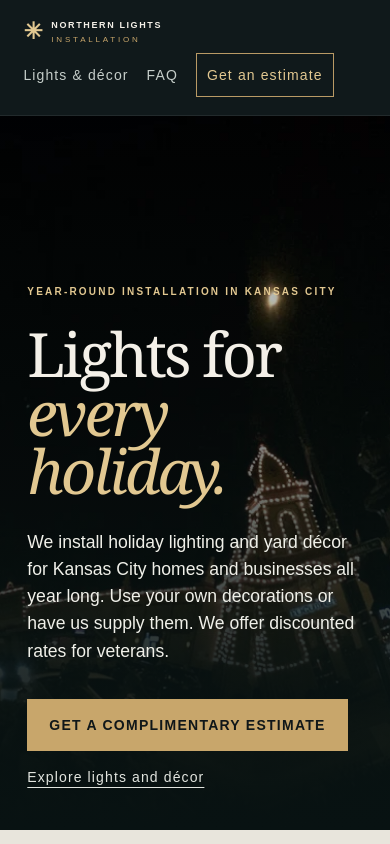
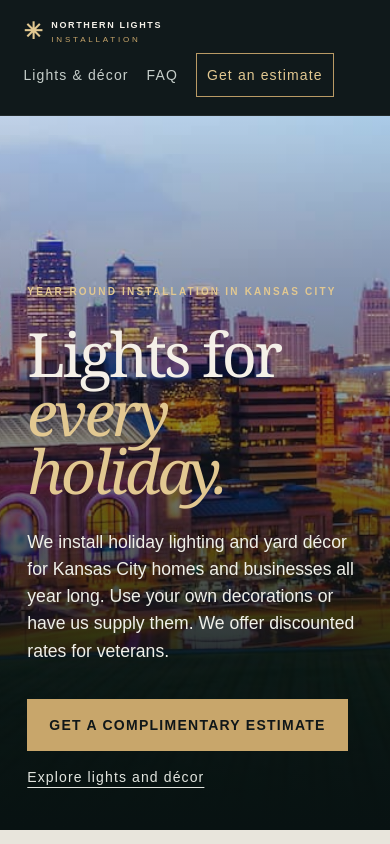
Before and after one commit to NLInstallation/northern-lights-installation, a Next.js app: page / in a window 390 px wide. Shown: the top 844 px of the page. Built offline with nearby package versions, Linux system fonts and the light colour scheme.

Commit message:
Use supplied Union Station and Kansas City skyline photo on homepage

```diff
--- a/app/globals.css
+++ b/app/globals.css
@@ -98,7 +98,7 @@ h1 em, h2 em { color: var(--gold-light); font-weight: 400; }
 }
 
 .hero { isolation:isolate; min-height:clamp(530px,77vh,820px); padding:80px 9%; background:#162624; }
-.hero-photo { position:absolute; inset:0; width:100%; height:100%; object-fit:cover; object-position:73% center; z-index:-2; }
+.hero-photo { position:absolute; inset:0; width:100%; height:100%; object-fit:cover; object-position:center 39%; z-index:-2; }
 .hero:before { opacity:1; z-index:-1; background:linear-gradient(90deg,rgba(6,16,17,.94),rgba(6,16,17,.76) 32%,rgba(6,16,17,.12) 73%),linear-gradient(0deg,rgba(6,16,17,.32),transparent 45%); }
 .hero-copy { color:#f0f0e9; font-size:1.1rem; line-height:1.55; max-width:380px; }
 .hero-actions .text-link { text-decoration:underline; text-underline-offset:.35em; }
@@ -131,7 +131,7 @@ h1 em, h2 em { color: var(--gold-light); font-weight: 400; }
   .site-header nav { justify-content:flex-start; gap:8px 18px; }
   .site-header nav a { display:inline-flex; align-items:center; min-height:44px; }
   .hero { min-height:610px; align-items:flex-end; padding:170px 7% 45px; }
-  .hero-photo { object-position:69% center; }
+  .hero-photo { object-position:32% center; }
   .hero:before { background:linear-gradient(0deg,#081212 0%,rgba(8,18,18,.87) 24%,rgba(8,18,18,.43) 60%,rgba(8,18,18,.06) 100%); }
   .hero-actions { gap:18px; }
   .service-grid { gap:36px; }
--- a/app/page.tsx
+++ b/app/page.tsx
@@ -65,7 +65,7 @@ export default function Home() {
       </header>
 
       <section className="hero" id="home">
-        <img className="hero-photo" src="/lighting/kansas-city-plaza-christmas.webp" alt="Christmas lights outline the storefronts and tower at Kansas City’s Country Club Plaza." fetchPriority="high" />
+        <img className="hero-photo" src="/lighting/kansas-city-skyline.jpg" alt="Union Station glows beneath the Kansas City skyline at dusk." fetchPriority="high" />
         <div className="hero-content">
           <p className="eyebrow">YEAR-ROUND INSTALLATION IN KANSAS CITY</p>
           <h1>Lights for<br /><em>every holiday.</em></h1>
@@ -186,7 +186,7 @@ export default function Home() {
         <a className="brand footer-brand" href="#home"><span className="brand-mark">✳</span><span>NORTHERN LIGHTS <small>INSTALLATION</small></span></a>
         <span>Holiday lighting and yard décor in Kansas City.</span>
         <a href="#home">BACK TO TOP ↑</a>
-        <small className="copyright">© {new Date().getFullYear()} Northern Lights Installation. All rights reserved.<br />Plaza photograph by <a href="https://commons.wikimedia.org/wiki/File:Country_Club_Plaza_Panorama_Dec_2013.jpg">Sandover</a>, resized and cropped for display under <a href="https://creativecommons.org/licenses/by-sa/3.0/">CC BY-SA 3.0</a>.</small>
+        <small className="copyright">© {new Date().getFullYear()} Northern Lights Installation. All rights reserved.</small>
       </footer>
     </main>
   );
```
Also changed, not shown: public/lighting/kansas-city-skyline.jpg (added).
